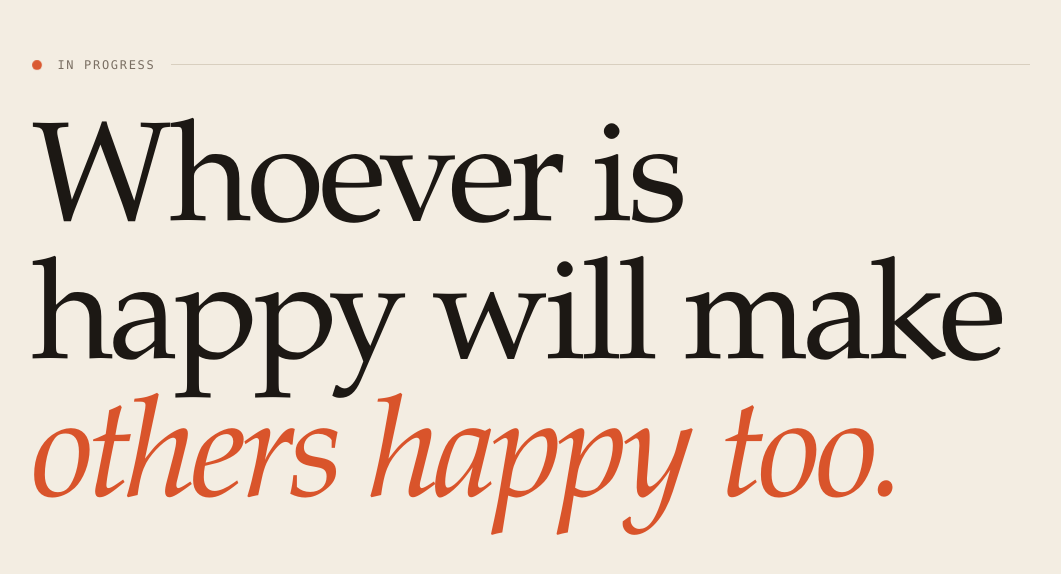
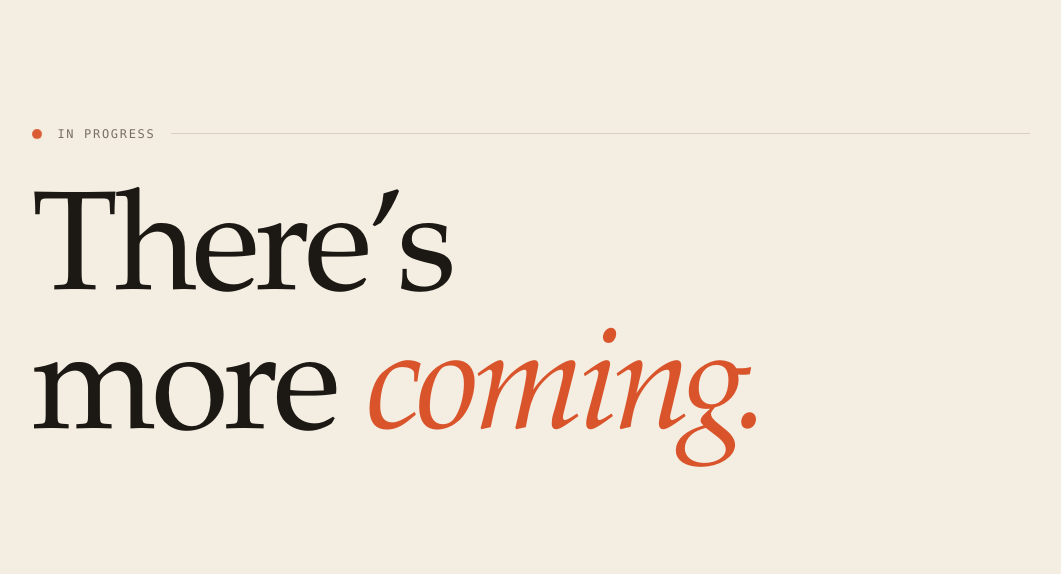
Before and after one commit to atiradonet/brinibruni.com, a plain HTML site: page index.html in a window 1280 px wide. Shown: the part 104-678 px from the top of the page, without its empty margins (109-1170 px from the left). Drawn offline with Linux system fonts and the light colour scheme.

Commit message:
Update index.html

```diff
--- a/index.html
+++ b/index.html
@@ -109,7 +109,7 @@
 <body>
   <main>
     <div class="rule" aria-hidden="true"><span class="dot"></span><span>In progress</span></div>
-    <h1>Whoever is happy will make <em>others happy too.</em></h1>
+    <h1>There&rsquo;s more <em>coming.</em></h1>
   </main>
 </body>
 </html>
```
